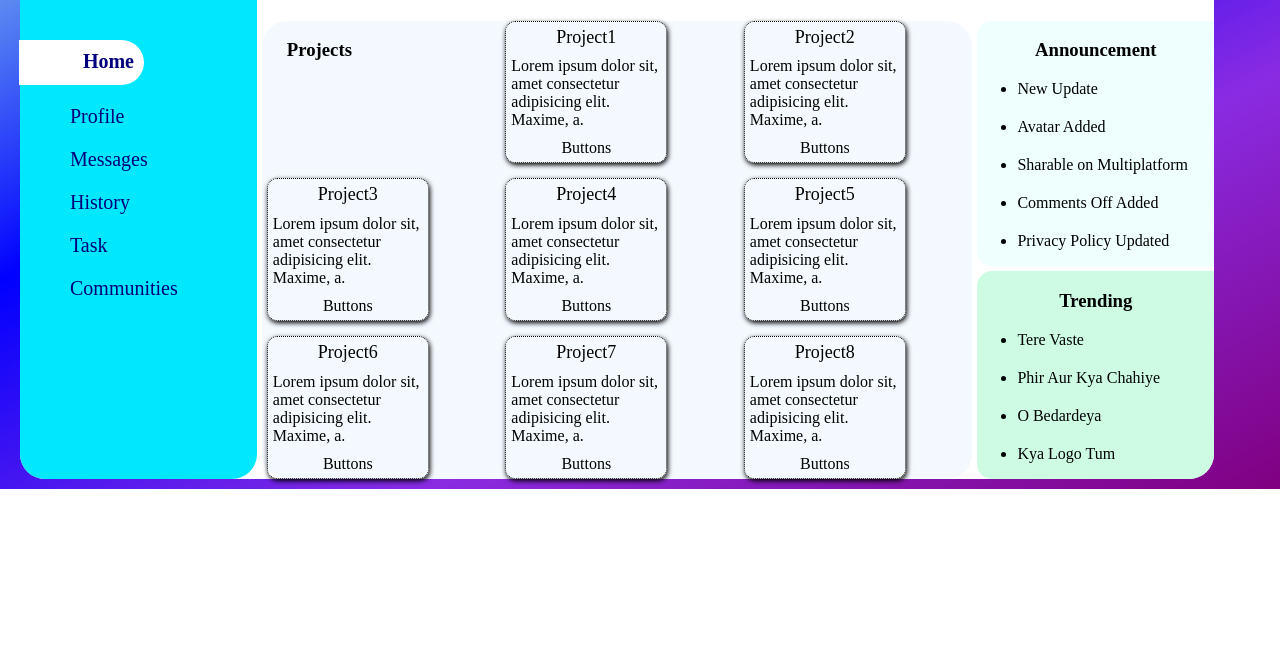
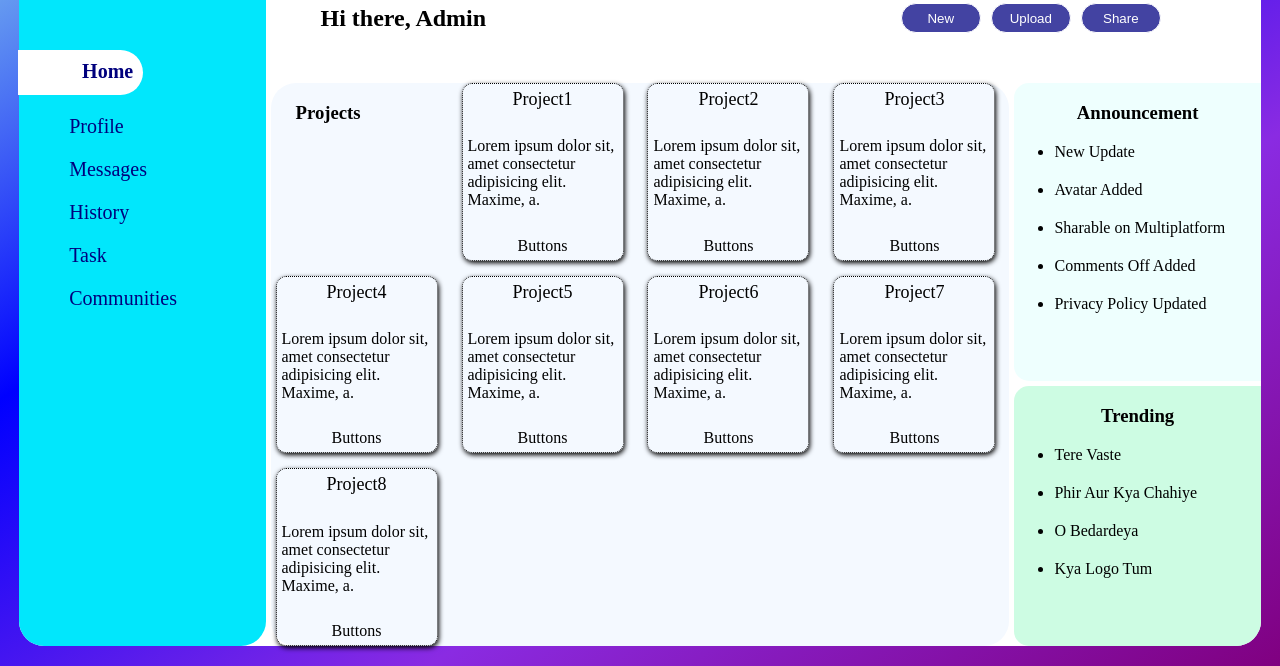
Before and after one commit to 1DoubleDollar/Dashboard, a plain HTML site: page index.html in a window 1280 px wide. Shown: the part 134-800 px from the top of the page. Drawn offline with Linux system fonts and the light colour scheme.

Commit message:
fixing background

```diff
--- a/style.css
+++ b/style.css
@@ -1,26 +1,24 @@
 body{
     margin:0px;
-    /* height: 100vh;
-    width: 100vw; */
-    box-sizing: border-box;
+    height: 100vh;
+    width: 100vw;
+    /* box-sizing: border-box; */
     display:grid;
     justify-content:center;
     align-items:center;
-    grid-template-columns: 1fr;
+    /* grid-template-columns: 1fr; */
     /* background-size: cover; */
-    padding :10px 20px 10px 20px;
-    width: fit-content;
-    height: fit-content;
-    background :linear-gradient(to right bottom,skyblue, blue,blueviolet,purple) no-repeat;
-
+    /* padding :10px 20px 10px 20px;/ */
+    /* width: fit-content;
+    height: fit-content; */
+    background :linear-gradient(to right bottom,skyblue, blue,blueviolet,purple) fixed;
 }
-
 .container{
     background-color: white;
-    width: fit-content;
-    height: fit-content;
-    /* width :90vw; */
-    /* height:95vh; */
+    /* width: fit-content;
+    height: fit-content; */
+    width :97vw;
+    height:95vh;
     opacity: 1;
     display: grid;
     grid-template-columns: 1fr 3fr 1fr;
@@ -28,7 +26,7 @@ body{
     gap:5px;
     border-radius: 25px;
     grid-auto-flow: column;
-     grid-template-areas:"sidebar header header"
+    grid-template-areas:"sidebar header header"
                         "sidebar content announcement"
                         "sidebar content trending";
     justify-items:space-around;
```
